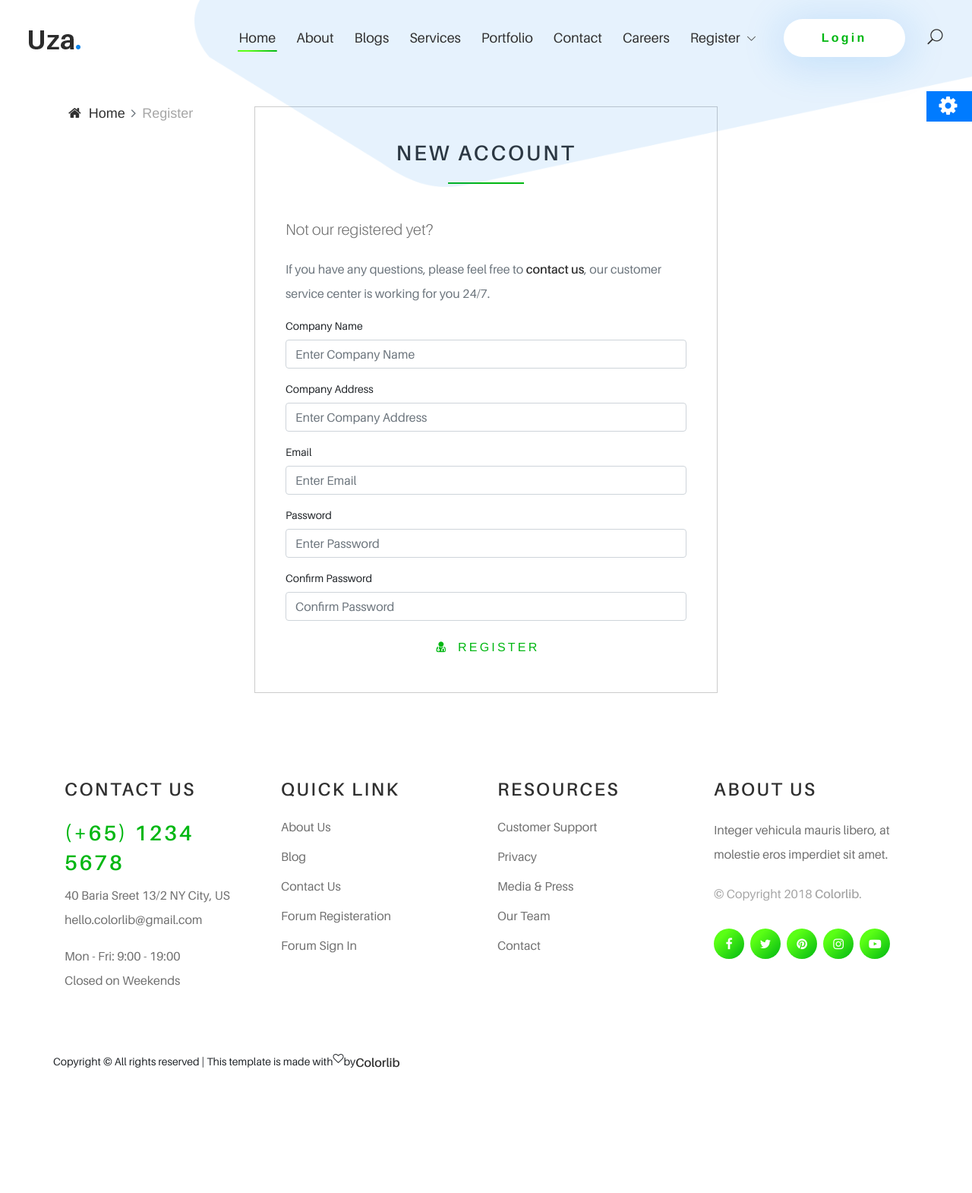
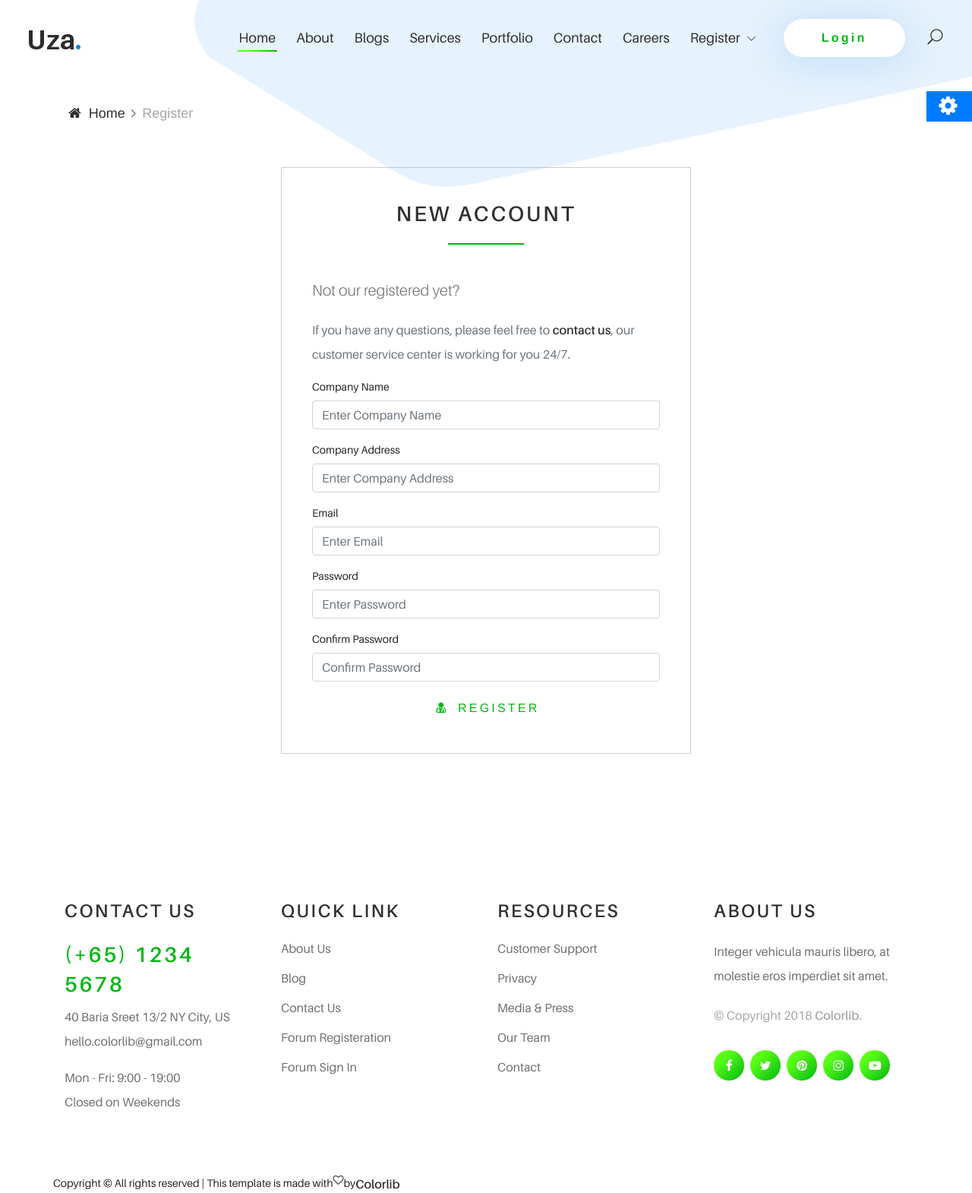
Before and after one commit to PuneethReddyHC/companysite, a Django app: page /employer/register in a window 1280 px wide. Shown: the whole page at 76% size. Before the commit the page ends 1405 px from the top, so only its background shows below. Run offline with Django 3.2, Linux system fonts and the light colour scheme; some libraries are stand-ins or nearby versions; some web fonts are replaced.

Commit message:
My first commit

```diff
--- a/jobsapp/templates/accounts/employer/register.html
+++ b/jobsapp/templates/accounts/employer/register.html
@@ -30,7 +30,10 @@
     </div>
 </div>
 <!-- ***** Breadcrumb Area End ***** -->
-    <div class="col-lg-6 offset-3">
+    <section class="section-padding-80">
+        <div class="container">
+            <div class="row">
+                <div class="col-lg-6 mx-auto">
                     <div class="box">
                         <h3 class="heading">New account</h3>
                         <p class="lead">Not our registered yet?</p>
@@ -92,5 +95,8 @@
                         </form>
                     </div>
                 </div>
+            </div>
+        </div>
+    </section>
 
 {% endblock %}
--- a/jobsapp/templates/jobs/create.html
+++ b/jobsapp/templates/jobs/create.html
@@ -35,7 +35,7 @@
     </div>
 </div>
 <!-- ***** Breadcrumb Area End ***** -->
-    <section class="bg-light-gray">
+    <section class="bg-light-gray negative-margin-140">
         <div class="container">
             <div class="row">
                 <div class="col-lg-8 mx-auto">
@@ -44,7 +44,7 @@
             </div>
         </div>
     </section>
-    <section>
+    <section class="negative-margin-140">
         <div class="container">
             <div class="row">
                 <div class="col-lg-10 mx-auto">
--- a/jobsapp/templates/jobs/employer/all-applicants.html
+++ b/jobsapp/templates/jobs/employer/all-applicants.html
@@ -31,7 +31,7 @@
     </div>
 </div>
 <!-- ***** Breadcrumb Area End ***** -->
-    <section class="bg-light-gray">
+    <section class="bg-light-gray negative-margin-140">
         <div class="container">
             <div class="row">
                 <div class="col-lg-8 mx-auto">
@@ -41,7 +41,7 @@
         </div>
     </section>
     <section>
-        <div class="container">
+        <div class="container negative-margin-140">
             <div class="row">
                 {% for applicant in applicants %}
                     <div class="col-lg-6">
--- a/jobsapp/templates/jobs/employer/applicants.html
+++ b/jobsapp/templates/jobs/employer/applicants.html
@@ -31,7 +31,7 @@
     </div>
 </div>
 <!-- ***** Breadcrumb Area End ***** -->
-    <section class="bg-light-gray">
+    <section class="bg-light-gray negative-margin-140">
         <div class="container">
             <div class="row">
                 <div class="col-lg-8 mx-auto">
@@ -40,7 +40,7 @@
             </div>
         </div>
     </section>
-    <section>
+    <section class="negative-margin-140">
         <div class="container">
             <div class="row">
                 {% for applicant in applicants %}
--- a/jobsapp/templates/jobs/jobs.html
+++ b/jobsapp/templates/jobs/jobs.html
@@ -30,7 +30,7 @@
     </div>
 </div>
 <!-- ***** Breadcrumb Area End ***** -->
-    <section class="job-form-section job-form-section--compressed">
+    <section class="job-form-section job-form-section--compressed negative-margin-140">
         <div class="container">
             <h4 class="heading">Find a <span class="accent">job </span> you will <span class="accent">love</span></h4>
             <form id="job-main-form" method="get" action="#" class="job-main-form">
@@ -58,7 +58,7 @@
             </form>
         </div>
     </section>
-    <section>
+    <section class="negative-margin-140">
         <div class="container">
             <h3 class="heading">We have found <span class="accent">{{ jobs.count }}</span> jobs</h3>
             {% for job in jobs %}
```
Also changed, not shown: jobsapp/templates/accounts/employee/register.html (+7 -1 lines), jobsapp/templates/accounts/login.html (+7 -1 lines), jobsapp/templates/jobs/employee/edit-profile.html (+7 -1 lines). Lines whose indentation alone changed are shown as unchanged.
